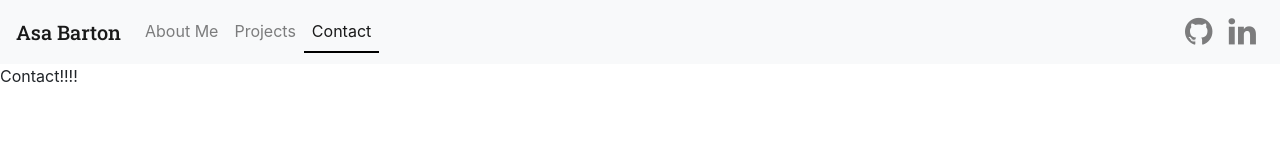
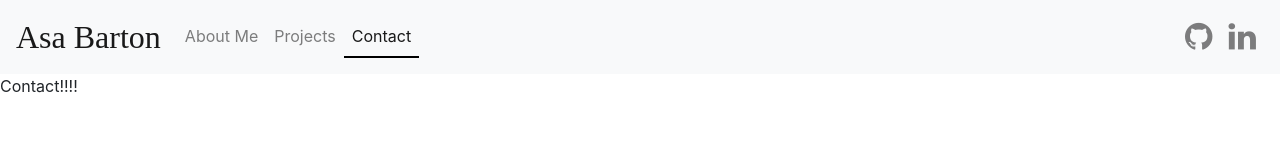
Before and after one commit to asarainbarton/asarainbarton.github.io, a plain HTML site: page contact.html in a window 1280 px wide. Drawn offline with nearby package versions, Linux system fonts and the light colour scheme.

Commit message:
Small fix

```diff
--- a/contact.html
+++ b/contact.html
@@ -27,6 +27,12 @@
             width: 100%;
         }
 
+        .navbar-brand.headerfont
+        {
+            font-family: 'Abel', serif;
+            font-size: 32px;
+        }
+
         .navbar-brand
         {
             font-family: 'Roboto Slab', serif;
@@ -47,7 +53,7 @@
 <body>
     <!-- Navigation bar to switch to different parts of my webpage (Referenced from navBar.html file) -->
     <nav class="navbar navbar-expand-lg navbar-light bg-light">
-        <span class="navbar-brand">Asa Barton</span>
+        <span class="navbar-brand headerfont">Asa Barton</span>
         <div class="collapse navbar-collapse d-none d-sm-block">
             <ul class="navbar-nav mr-auto">
                 <li class="nav-item">
```
Also changed, not shown: projects.html (+7 -1 lines).
